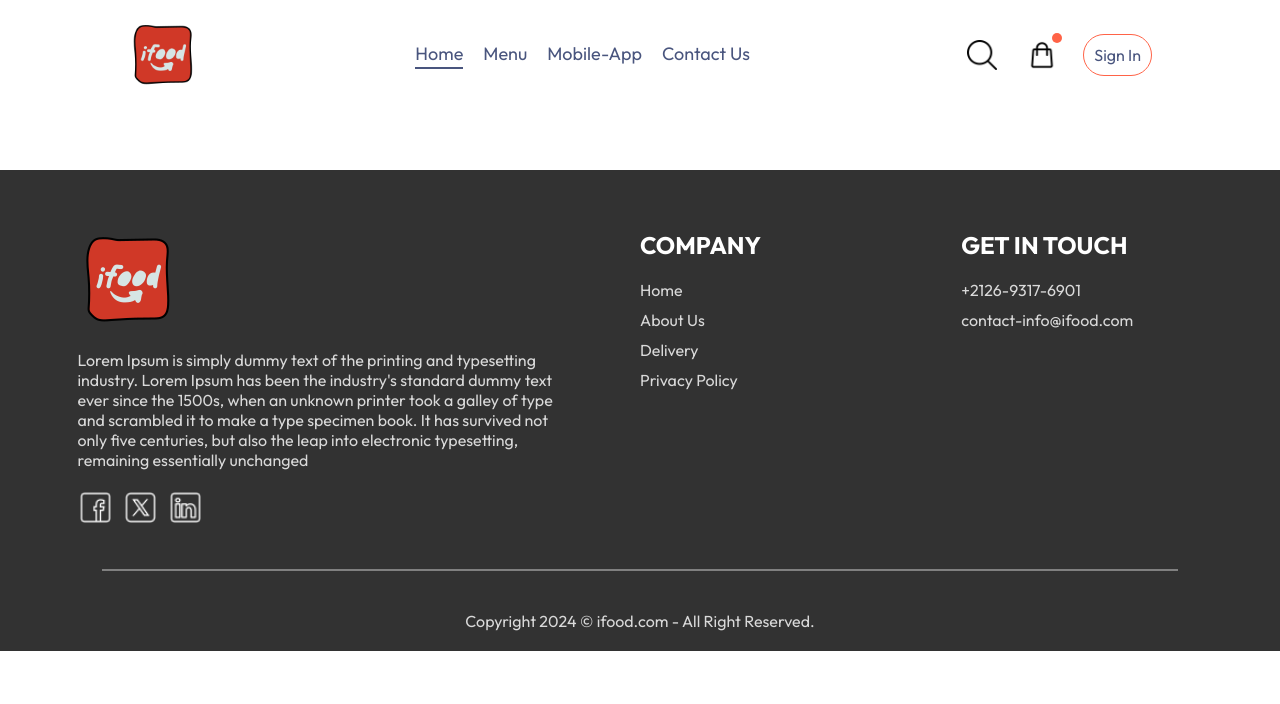
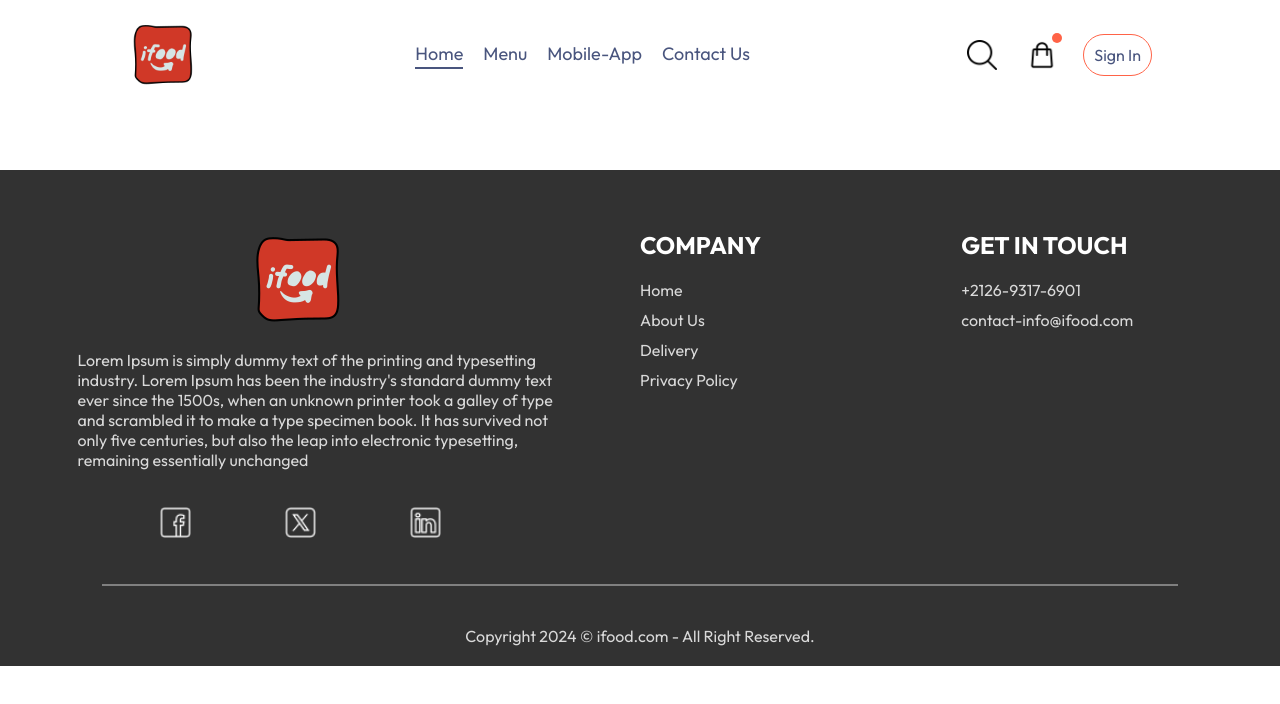
Before and after one commit to zaydkassimi/Food-Del, a React (Vite) app in the folder frontend/: page /order in a window 1280 px wide. Shown: the top 704 px of the page. Built offline with nearby package versions, Linux system fonts and the light colour scheme.

Commit message:
fix some problems in the header and the footer

```diff
--- a/frontend/src/components/Footer/Footer.css
+++ b/frontend/src/components/Footer/Footer.css
@@ -32,6 +32,8 @@
 .footer-social-icons img{
     width: 35px;
     margin-right: 10px;
+    margin-left: 80px;
+    margin-top: 15px;
 }
 .footer hr{
     width: 100%;
@@ -40,3 +42,6 @@
     background-color: grey;
     border: none;
 }
+.logoo{
+    margin-left: 170px;
+}
--- a/frontend/src/components/Footer/Footer.jsx
+++ b/frontend/src/components/Footer/Footer.jsx
@@ -7,7 +7,7 @@ const Footer = () => {
     <div className='footer' id='footer'>
         <div className="footer-content">
             <div className="footer-content-left">
-               <img src={assets.logo} alt="" />
+               <img className='logoo' src={assets.logo} alt="" />
                <p>Lorem Ipsum is simply dummy text of the printing and typesetting industry. Lorem Ipsum has been the industry's standard dummy text ever since the 1500s, when an unknown printer took a galley of type and scrambled it to make a type specimen book. It has survived not only five centuries, but also the leap into electronic typesetting, remaining essentially unchanged</p>
                <div className="footer-social-icons">
                 <img src={assets.facebook} alt="" />
--- a/frontend/src/components/Header/Header.css
+++ b/frontend/src/components/Header/Header.css
@@ -1,8 +1,7 @@
 .header{
     height: 34vw;
     margin: 30px auto;
-    background: url('/header.jpg') no-repeat;
-    border-radius: 20px;
+    background: url('/header.png') no-repeat;
     background-size: contain;
     position: relative;
 }
```
Also changed, not shown: 2 other files (tests, documents, lock files or other folders).
